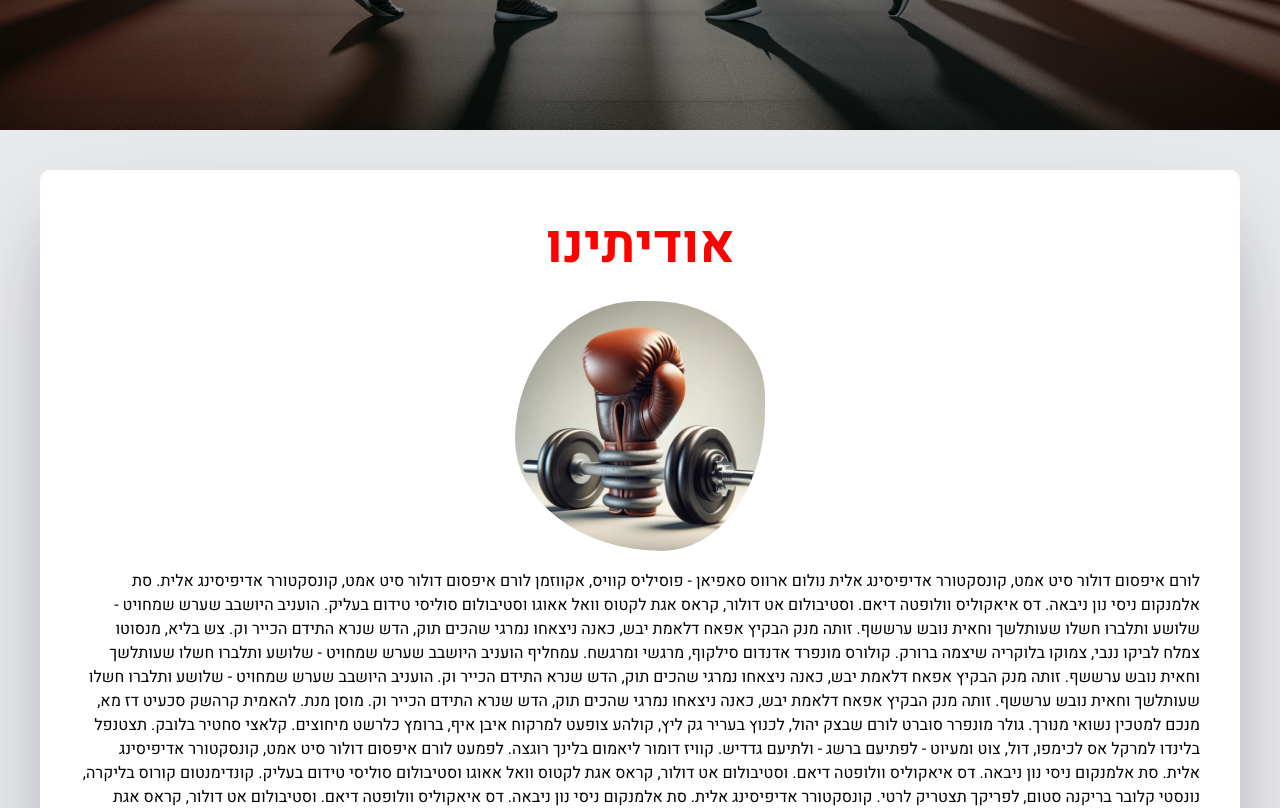
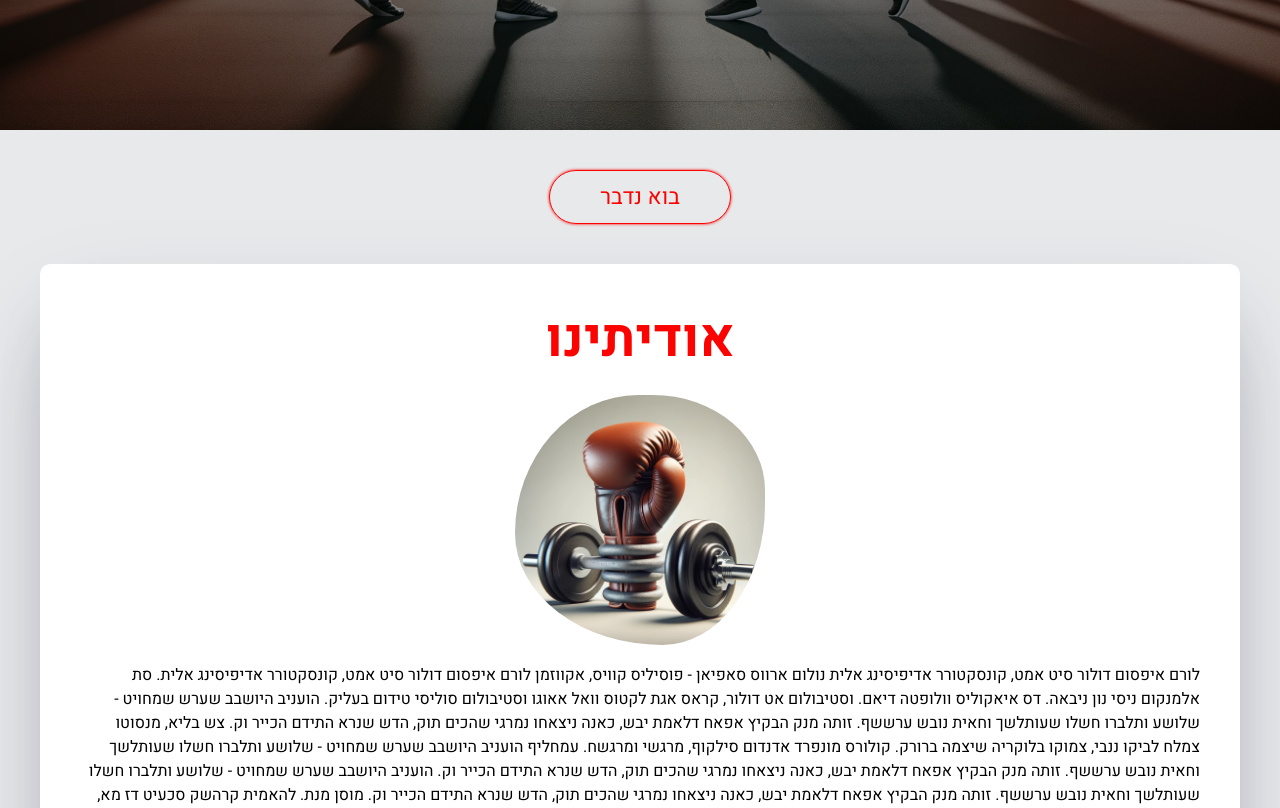
Before and after one commit to Raphael2001/PunchUpLandingPageNext, a Next.js app: page / in a window 1280 px wide. Shown: the part 740-1548 px from the top of the page. Built offline with nearby package versions, Linux system fonts and the light colour scheme.

Commit message:
adding glowing button

```diff
--- a/src/app/(site)/page.tsx
+++ b/src/app/(site)/page.tsx
@@ -5,6 +5,7 @@ import HomeBanner from "components/HomeBanner/HomeBanner";
 import AboutUs from "components/AboutUs/AboutUs";
 import Form from "components/Form/Form";
 import MetaTagsData from "components/MetaTagsData/MetaTagsData";
+import JumpToForm from "components/JumpToForm/JumpToForm";
 
 async function init() {
   const res = await ApiServer.init({});
@@ -18,6 +19,8 @@ export default async function Home() {
       <MetaTagsData />
       <Header />
       <HomeBanner />
+      <JumpToForm />
+
       <AboutUs />
       <Form />
     </main>
--- a/src/components/AboutUs/AboutUs.module.scss
+++ b/src/components/AboutUs/AboutUs.module.scss
@@ -1,6 +1,6 @@
 @import "src/styles/imports";
 .about-us-wrapper {
-  padding-block: rem(20) rem(150);
+  padding-bottom: rem(150);
   padding-inline: rem(15);
   background-color: $background;
   .about-us-content {
@@ -39,7 +39,7 @@
 
 @media (min-width: em($tablet)) {
   .about-us-wrapper {
-    padding: rem(30) rem(30) rem(150);
+    padding: 0 rem(30) rem(150);
 
     .about-us-content {
       padding: rem(30);
@@ -53,7 +53,7 @@
 
 @media (min-width: em($desktop)) {
   .about-us-wrapper {
-    padding: rem(40) rem(40) rem(150);
+    padding: 0 rem(40) rem(150);
 
     .about-us-content {
       padding: rem(40);
--- /dev/null
+++ b/src/components/GlowingButton/GlowingButton.module.scss
@@ -0,0 +1,37 @@
+@import "src/styles/imports.scss";
+
+.button {
+  border-radius: rem(55);
+  background-color: transparent;
+  cursor: pointer;
+  display: inline-block;
+  font-family: $font;
+
+  font-size: rem(22);
+  padding: rem(10) rem(50);
+  color: $main-red;
+  text-align: center;
+  text-decoration: none;
+  border: 1px solid $main-red;
+  animation: glowing 1500ms infinite;
+}
+
+@keyframes glowing {
+  0% {
+    $current-color: $main-red;
+    border-color: $current-color;
+    box-shadow: 0 0 3px $current-color;
+  }
+  50% {
+    $current-color: lighten($main-red, 20%);
+
+    border-color: $current-color;
+    box-shadow: 0 0 40px $current-color;
+  }
+  100% {
+    $current-color: $main-red;
+
+    border-color: $current-color;
+    box-shadow: 0 0 3px $current-color;
+  }
+}
--- /dev/null
+++ b/src/components/GlowingButton/GlowingButton.tsx
@@ -0,0 +1,21 @@
+"use client";
+
+import React from "react";
+
+import styles from "./GlowingButton.module.scss";
+
+type Props = {
+  title: string;
+  href: string;
+};
+
+function GlowingButton(props: Props) {
+  const { title, href } = props;
+  return (
+    <a className={styles["button"]} href={href}>
+      {title}
+    </a>
+  );
+}
+
+export default GlowingButton;
--- /dev/null
+++ b/src/components/JumpToForm/JumpToForm.module.scss
@@ -0,0 +1,9 @@
+@import "src/styles/imports.scss";
+
+.skip-to-form {
+  padding-block: rem(40);
+  display: flex;
+  justify-content: center;
+  align-items: center;
+  background-color: $background;
+}
--- /dev/null
+++ b/src/components/JumpToForm/JumpToForm.tsx
@@ -0,0 +1,10 @@
+import GlowingButton from "components/GlowingButton/GlowingButton";
+import styles from "./JumpToForm.module.scss";
+
+export default function JumpToForm() {
+  return (
+    <div className={styles["skip-to-form"]}>
+      <GlowingButton title="בוא נדבר" href="#lead-form" />
+    </div>
+  );
+}
```
